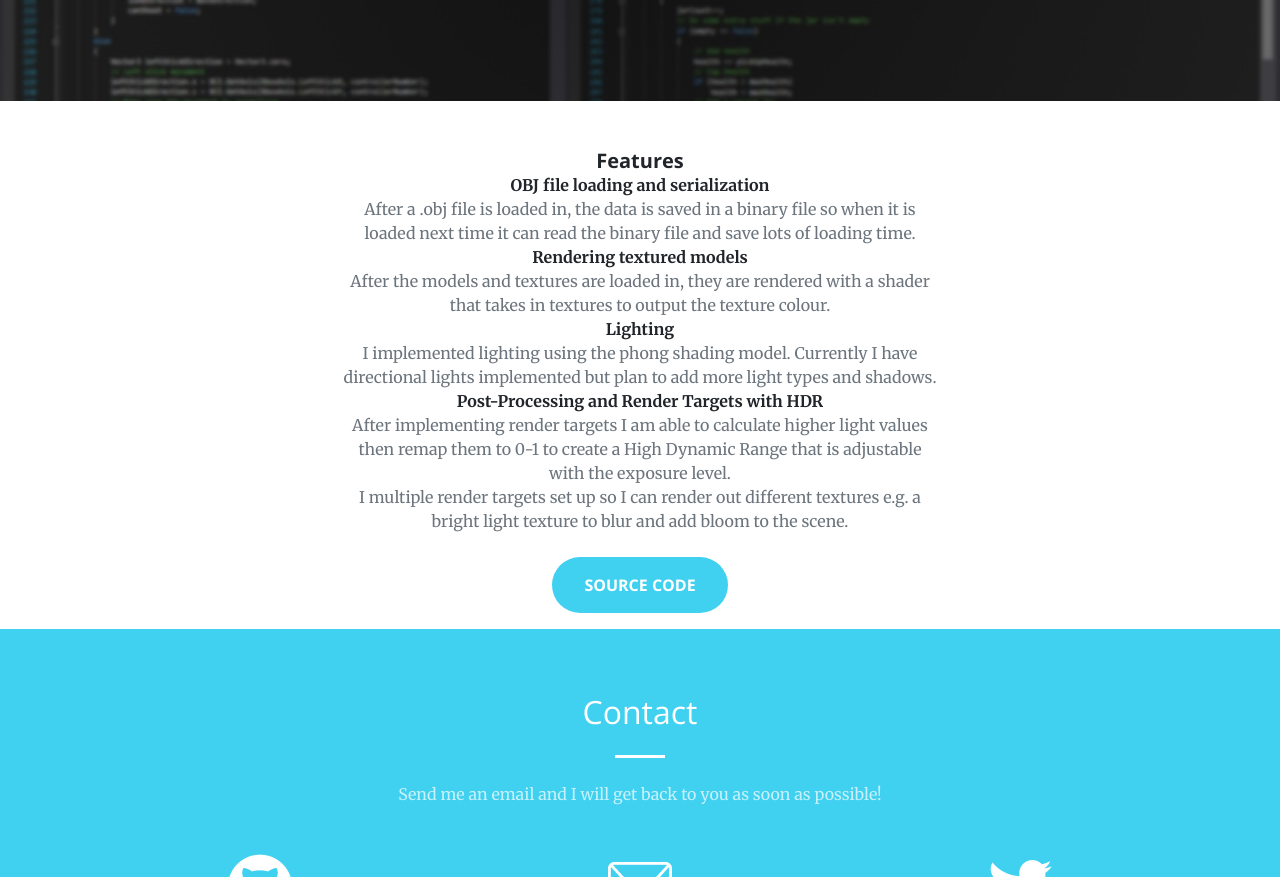
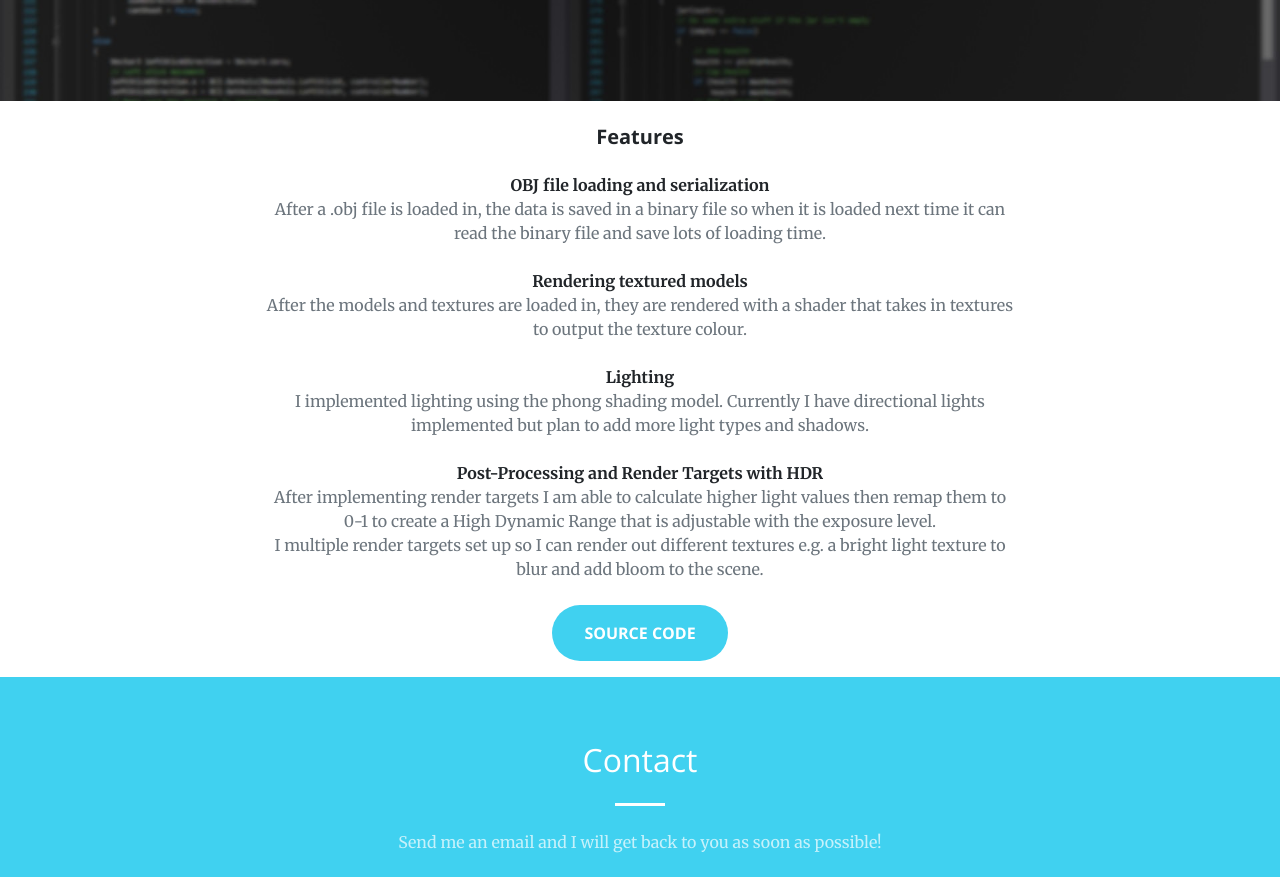
Before and after one commit to GeneDC/GeneDC.github.io, a plain HTML site: page engine.html in a window 1280 px wide. Shown: the part 366-1243 px from the top of the page. Drawn offline with nearby package versions, Linux system fonts and the light colour scheme.

Commit message:
Added breaks between paragraphs in the project pages

```diff
--- a/engine.html
+++ b/engine.html
@@ -69,15 +69,19 @@
       </div>
     </header>
     <div class="container p-0">
-      <div class="row no-gutters">
-		<div class="project-info-section text-center mt-5 mx-auto">
+      <div class="row">
+		<div class="col-lg-8 text-center mt-4 mx-auto">
 		  <h5 class="mb-0 text-center"><strong>Features</strong></h5>
+		  <br/>
 		  <p class="mb-0"><strong>OBJ file loading and serialization</strong></p>
 		  <p class="text-muted mb-0">After a .obj file is loaded in, the data is saved in a binary file so when it is loaded next time it can read the binary file and save lots of loading time.</p>
+		  <br/>
 		  <p class="mb-0"><strong>Rendering textured models</strong></p>
 		  <p class="text-muted mb-0">After the models and textures are loaded in, they are rendered with a shader that takes in textures to output the texture colour.</p>
+		  <br/>
 		  <p class="mb-0"><strong>Lighting</strong></p>
 		  <p class="text-muted mb-0">I implemented lighting using the phong shading model. Currently I have directional lights implemented but plan to add more light types and shadows.</p>
+		  <br/>
 		  <p class="mb-0"><strong>Post-Processing and Render Targets with HDR</strong></p>
 		  <p class="text-muted mb-0">
 		  After implementing render targets I am able to calculate higher light values then remap them to 0-1 to create a High Dynamic Range that is adjustable with the exposure level.
```
Also changed, not shown: goap.html (+5 -13 lines), spectral-marfia-jam.html (+6 -2 lines).
